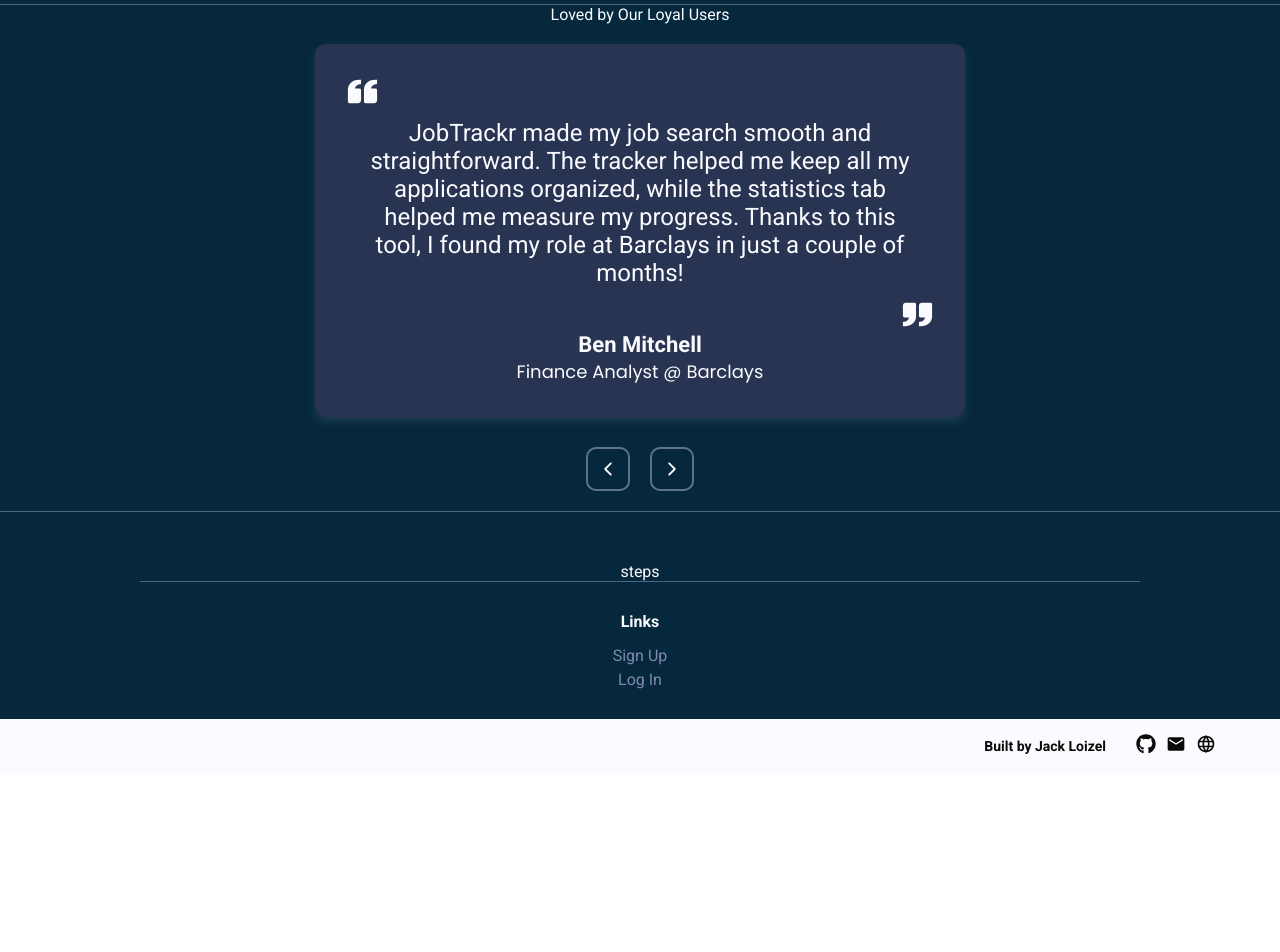
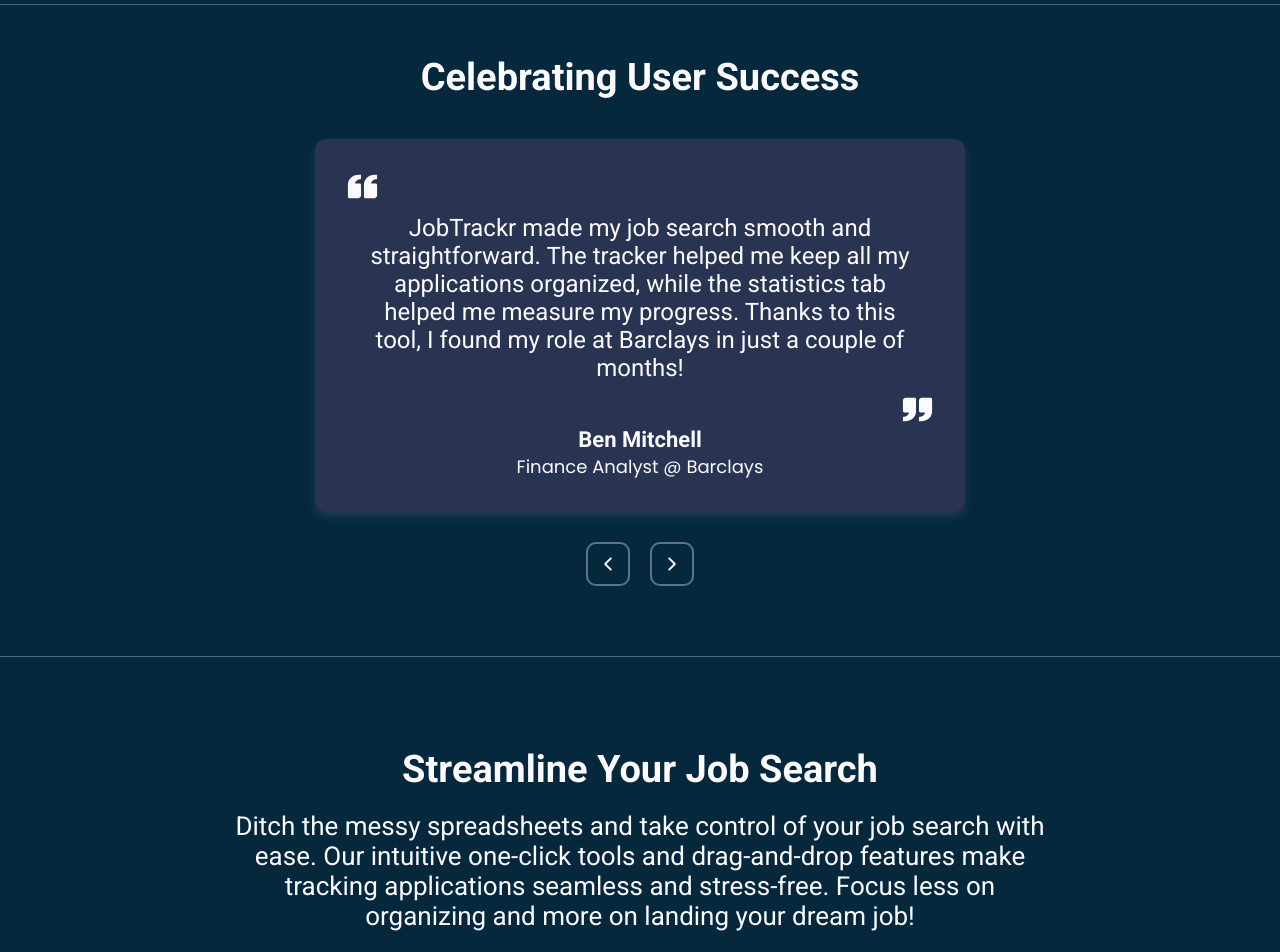
Before and after one commit to jloizel/jobtrackr, a Next.js app: page / in a window 1280 px wide. Shown: the part 3660-4612 px from the top of the page. Before the commit the page ends 4434 px from the top, so only its background shows below. Built offline with nearby package versions, Linux system fonts and the light colour scheme; no server answers; a web font is replaced by a local one.

Commit message:
working on home page styling

```diff
--- a/src/app/page.module.css
+++ b/src/app/page.module.css
@@ -114,22 +114,37 @@
 }
 
 .testimonials {
-  /* position: absolute; */
-  z-index: 10;
-  display: flex;
-  flex-wrap: wrap;
-  /* margin: auto; */
-  justify-content: center;
-  left: 0;
-  right: 0;
-  align-content: center;
-  /* height: 100%; */
-  text-align: center;
   border-top: solid 1px var(--footer-border-color);
   border-bottom: solid 1px var(--footer-border-color);
   width: 100vw !important;
+  display: flex;
+  flex-direction: column;
+  justify-content: center;
+  padding: 50px;
 }
 
-.testimonialsContent {
-  width: 100%;
+.text1 {
+  font-weight: 600;
+  font-size: 26px;
+  text-align: center;
+
+  @media (min-width: 768px) {
+    font-size: 38px;
+    margin-bottom: 20px;
+  }
 }
+
+.prompt {
+  display: flex;
+  flex-direction: column;
+  align-items: center;
+  padding: 40px;
+}
+
+.text2 {
+  color: var(--mytracker-search-color);
+  font-size: 26px;
+  text-align: center;
+  margin-bottom: 40px;
+  width: 90%;
+}
--- a/src/app/page.tsx
+++ b/src/app/page.tsx
@@ -8,7 +8,6 @@ import { ThemeContext } from "../utils/theme";
 import { useSession } from "next-auth/react";
 import FeaturesBoard from "@/components/featuresBoard/featuresBoard";
 import Link from "next/link";
-import Testimonials from "@/components/testimonials/testimonials";
 import Features from "@/components/features/features";
 import TestimonialsSlider from "@/components/testimonials/testimonialsSlider";
 import Steps from "@/components/steps/steps";
@@ -37,15 +36,12 @@ export default function Home() {
               JobTrackr takes the stress out of job applications with a seamless organisation of your job search, so you never miss an opportunity.
             </span>
           </div>
-          {status === "unauthenticated" && (
+          {/* {status === "unauthenticated" && ( */}
             <Link href="/signup" className={styles.signup}>
               Sign up for free
             </Link>
-          )}
+          {/* )} */}
         </div>
-        {/* <div className={styles.rightContainer}>
-
-        </div> */}
       </div>
       <FeaturesBoard/>
       <div className={styles.title}>
@@ -54,14 +50,19 @@ export default function Home() {
       <Features/>
       {/* <Testimonials/> */}
       <div className={styles.testimonials}>
-        <div className={styles.testimonialsContent}>
-          <div className={styles.header} >
-            {/* <span style={{color: "#008489"}}>Talented people </span> */}
-            <span>Loved by Our Loyal Users</span>
-          </div>
-        </div>
-        {/* <Testimonials/> */}
+        <div className={styles.text1}>Celebrating User Success</div>
         <TestimonialsSlider/>
+      </div>
+      <div className={styles.prompt}>
+        <span className={styles.text1}>
+          Streamline Your Job Search
+        </span>
+        <span className={styles.text2}>
+          Ditch the messy spreadsheets and take control of your job search with ease. Our intuitive one-click tools and drag-and-drop features make tracking applications seamless and stress-free. Focus less on organizing and more on landing your dream job!
+        </span>
+        <Link href="/signup" className={styles.signup}>
+          Sign up for free
+        </Link>
       </div>
       <Steps/>
     </div>
--- a/src/components/testimonials/testimonials.module.css
+++ /dev/null
@@ -1,91 +0,0 @@
-.container {
-  display: flex;
-  flex-direction: column;
-  max-width: 900px;
-}
-
-.testimonialContent {
-  display: flex;
-  flex-direction: column;
-}
-
-.testimonial {
-  display: flex;
-  flex-direction: column;
-}
-
-.testimonial span {
-  font-size: 24px;
-  font-weight: 600;
-  padding: 10px 20px;
-
-  @media (min-width: 768px) {
-    font-size: 40px;
-  }
-}
-
-.quoteIcon {
-  font-size: 30px;
-
-  @media (min-width: 768px) {
-    font-size: 45px;
-  }
-}
-
-.quoteIcon:last-child {
-  align-self: flex-end;
-}
-
-.detailsContainer {
-  display: flex;
-  flex-direction: row;
-  align-items: center;
-  justify-content: space-between;
-  align-self: center;
-  padding: 20px;
-
-  @media (min-width: 550px) and (max-width: 767px) {
-    width: 70%;
-  }
-
-  @media (min-width: 768px) {
-    width: 50%;
-  }
-}
-
-.details {
-  display: flex;
-  flex-direction: column;
-  width: 50%;
-  font-size: 18px;
-  word-wrap: break-word;
-  white-space: normal;
-}
-
-.details span:first-child {
-  font-weight: 600;
-}
-
-.details span:last-child {
-  word-wrap: break-word;
-}
-
-.arrowContainer {
-  width: 25%;
-  display: flex;
-  align-items: center;
-  justify-content: center;
-}
-
-.arrowIcon {
-  border: solid 2px var(--mytracker-card-border-color);
-  border-radius: 10px;
-  padding: 10px;
-  transition: all 0.2s ease-in-out;
-  font-size: 40px;
-  cursor: pointer;
-}
-
-.arrowIcon:hover {
-  border: solid 2px var(--disabled-arrow-color);
-}
```
Also changed, not shown: src/components/testimonials/testimonials.tsx (deleted, +0 -66 lines).
